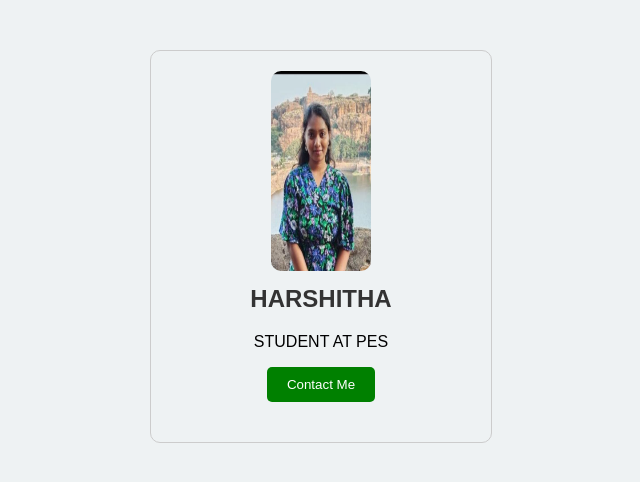
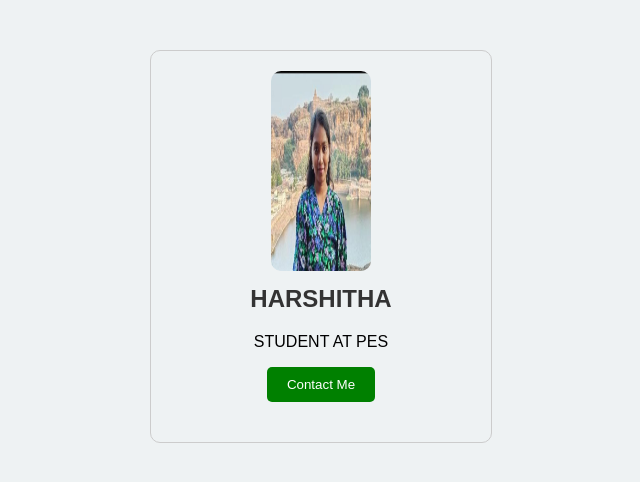
Before and after one commit to 0306harshitha/facility-form, a plain HTML site: page index.html in a window 1280 px wide. Shown: the whole page, without its empty margins (319-959 px from the left). Drawn offline with Linux system fonts and the light colour scheme.

Commit message:
Update index.html

```diff
--- a/index.html
+++ b/index.html
@@ -8,7 +8,7 @@
 <body>
   <div class="card" style="text-align: center; padding: 20px; border: 1px solid #ccc; width: 300px; margin: auto; margin-top: 50px; border-radius: 10px;">
     <a href="https://www.instagram.com/__h__a__r___s__h__i__?igsh=MWtyOGN3a2Q5Y2Zwbw==" target="__blank">
-      <img src="harsh.jpeg" alt="" height="200" width="100" style="border-radius: 10px;">
+      <img src="harshi.jpeg" alt="" height="200" width="100" style="border-radius: 10px;">
     </a>
     <h2>HARSHITHA</h2>
     <p>STUDENT AT PES</p>
```
